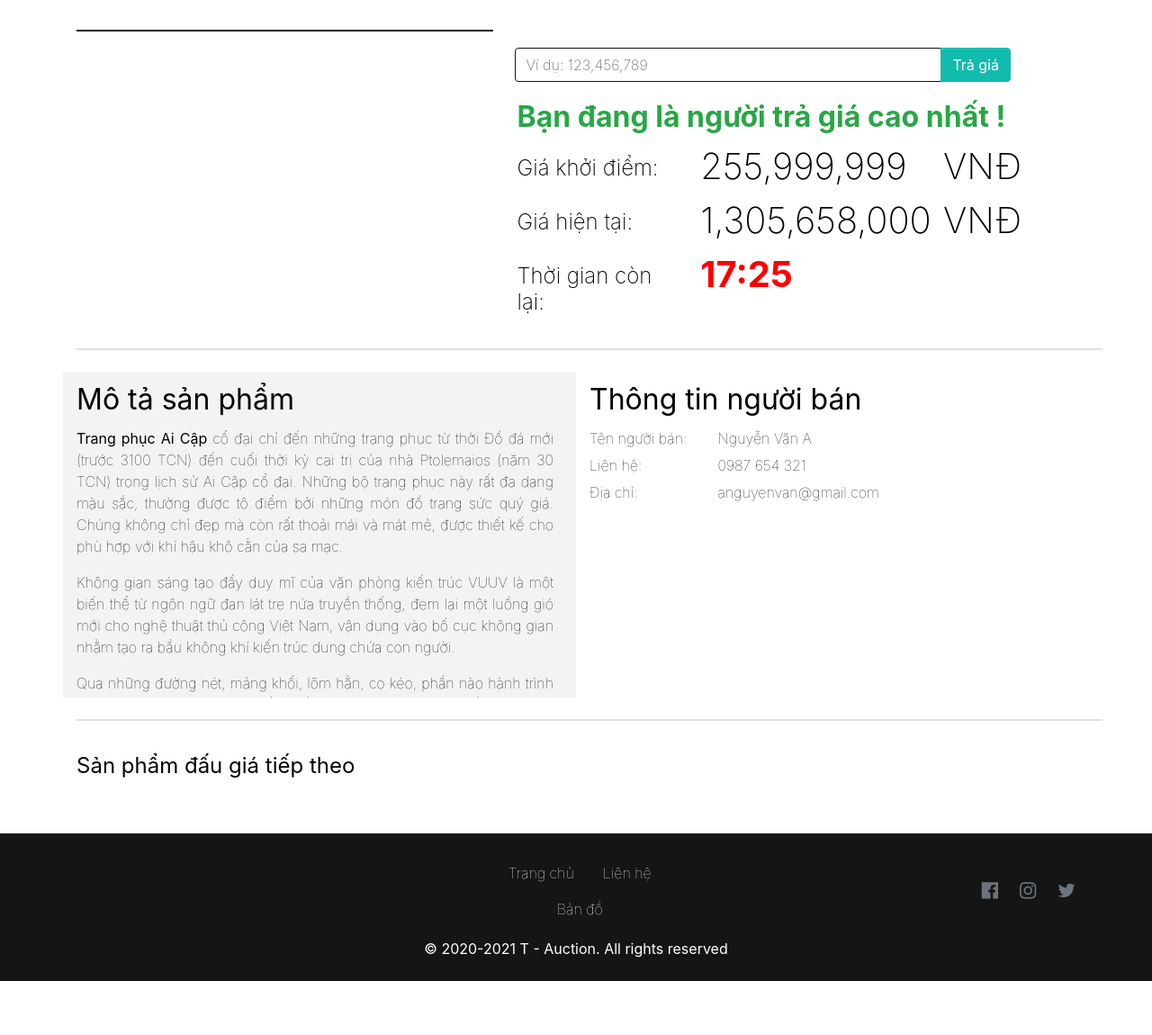
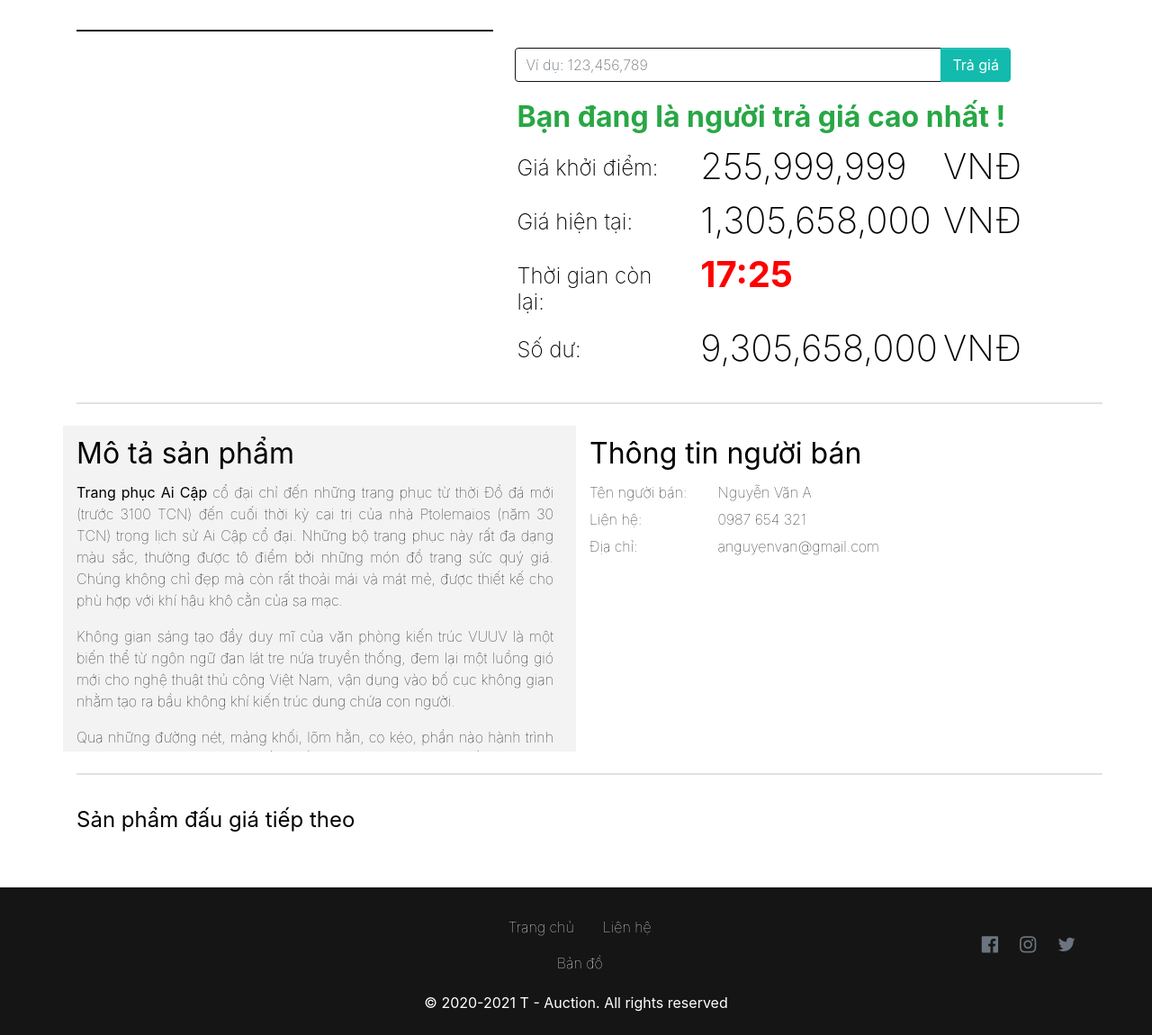
Before and after one commit to ductoinguyen/AuctionApp, a Flask app: page /phong-dau-gia/1 in a window 1280 px wide. Shown: the part 150-1300 px from the top of the page at 90% size. Before the commit the page ends 1240 px from the top, so only its background shows below. Run offline with Flask 2, Linux system fonts and the light colour scheme; data that the repository does not hold is empty; some libraries are stand-ins or nearby versions.

Commit message:
thêm số dư trong bid

```diff
--- a/app.py
+++ b/app.py
@@ -48,6 +48,10 @@ def signup():
 @app.route("/tra-gia", methods=["POST"])
 def bid():
     return db_controller.bid()
+
+@app.route("/so-du", methods=["GET"])
+def getAccountBalance():
+    return db_controller.getAccountBalance()
 
 @app.route("/san-pham-chinh/<loaiphong>", methods=["GET"])
 def getItem(loaiphong):
--- a/controllers/db_controller.py
+++ b/controllers/db_controller.py
@@ -100,6 +100,13 @@ def bid():
     # except:
     #     return appFlask.response_class(json.dumps({"result": "Thất bại"}),mimetype='application/json')
 
+def getAccountBalance():
+    appFlask = app.app
+    db = app.db
+    id_bidder = session["id"]
+    accountBalance = [x["accountBalance"] for x in db.bidder.find({"_id": ObjectId(id_bidder)}, {"accountBalance": True})][0]
+    return appFlask.response_class(json.dumps({"status": "SUC", "accountBalance": accountBalance}),mimetype='application/json')
+
 def getPrimaryItemInRoom(typeroom):
     appFlask = app.app
     db = app.db
--- a/static/script/bid.js
+++ b/static/script/bid.js
@@ -92,7 +92,6 @@ setInterval(function() {
                         } else {
                             // alert("Loi")
                         }
-
                     }
                 )
             }
@@ -139,7 +138,7 @@ setInterval(function() {
                                 contentHTML = "<div style='margin-left: 10px'>Không còn sản phẩm tiếp theo!</div>"
                             }
                             for (var i = 1; i < data.length; i++) {
-                                contentHTML += '<a href="/chi-tiet-san-pham/' + data[i].id_item + '"<div class="col-md-3 border border-dark"><img src="' + data[i].image + '" width="100%" height="100%"></div>'
+                                contentHTML += '<a class="col-md-3" href="/chi-tiet-san-pham/' + data[i].id_item + '"><img src="' + data[i].image + '" width="100%" height="100%"></a>'
                             }
                             document.querySelector("#cacSanPhamTiepTheo").innerHTML = contentHTML
                         } else {
@@ -152,3 +151,23 @@ setInterval(function() {
         }
     )
 }, 5000);
+
+setInterval(function() {
+    fetch("../so-du")
+    .then(
+        resp => {
+            if (resp.status == 200) {
+                resp.json()
+                .then(
+                    data => {
+                        if (data.status == "SUC") {
+                            document.querySelector("#soDu").innerHTML = formatMoney(data.accountBalance)
+                        } else {
+
+                        }
+                    }
+                )
+            }
+        }
+    )
+}, 1000);
--- a/templates/render/bid.html
+++ b/templates/render/bid.html
@@ -105,6 +105,17 @@
                         <h1 class="text-left" style="color: red; font-weight: 700;" id="timeRemaining">17:25</h1>
                         </div>
                     </div>
+                    <div class="row">
+                        <div class="col-md-4">
+                        <h4 class="mt-2 text-left pl-2">Số dư:</h4>
+                        </div>
+                        <div class="col-md-5">
+                        <h1 class="text-left" id="soDu">9,305,658,000</h1>
+                        </div>
+                        <div class="col-md-3">
+                        <h1 class="text-left">VNĐ</h1>
+                        </div>
+                    </div>
                     </div>
                 </div>
                 </div>
@@ -114,8 +125,8 @@
         </div>
         <hr style="width: 1140px; border-top: 2px solid #dee2e6;">
         <div class="container px-0">
-        <div class="row" style="">
-            <div class="col-md-6 bg-light" style="">
+        <div class="row">
+            <article class="col-md-6 bg-light">
             <h2 class="description pt-2" style=""><b>Mô tả sản phẩm</b></h2>
             <div class="content-item" style="text-align: justify; height: 300px; overflow-y: scroll;padding-right:10px" id="noiDungSanPham">
                 <div>
@@ -125,7 +136,7 @@
                 <p>Sự chảy trôi của các trào lưu cùng nhu cầu hội nhập quốc tế, tinh thần hướng mình ra thế giới đã đòi hỏi phải đơn giản hơn, bớt cầu kỳ hơn, có tính ứng dụng cao hơn và tập trung vào kinh tế hơn.</p>
                 </div>
             </div>
-            </div>
+            </article>
             <div class="col-md-6">
             <div class="row">
                 <div class="col-md-12">
@@ -138,7 +149,7 @@
                     <div class="col-md-3"> Liên hệ: </div>
                     <div class="col-md-9" id="soDienThoai"> 0987 654 321 </div>
                 </div>
-                <div class="row my-1 seller-email">
+                <div class="row my-1 seller-address">
                     <div class="col-md-3"> Địa chỉ: </div>
                     <div class="col-md-9" id="diaChiBenA"> anguyenvan@gmail.com </div>
                 </div>
@@ -168,7 +179,7 @@
         <div class="row">
             <div class="col-md-12 text-center d-md-flex align-items-center" style="">
             <ul class="nav d-flex justify-content-center" style="margin-left: 425px; margin-right: 300px;">
-                <li class="nav-item"> <a class="nav-link active" href="" style="color: white;">Trang chủ</a> </li>
+                <li class="nav-item"> <a class="nav-link active" href="../" style="color: white;">Trang chủ</a> </li>
                 <li class="nav-item"> <a class="nav-link" href="" style="color: white;">Liên hệ</a> </li>
                 <li class="nav-item app-map"> <a class="nav-link" href="https://goo.gl/maps/ZnWSTXHsRVEKNqzWA" target="_blank" style="color: white;">Bản đồ</a> </li>
             </ul>
```
Lines whose indentation alone changed are shown as unchanged.
